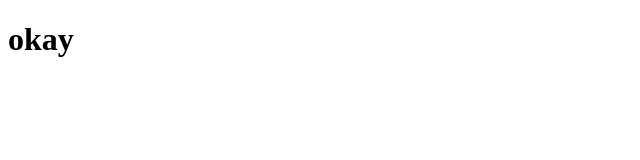
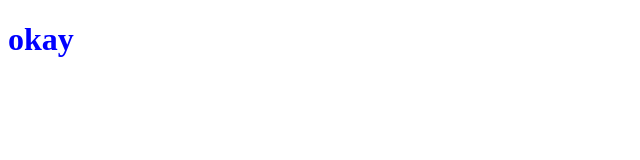
Before and after one commit to merccss/website, a plain HTML site: page index.html in a window 1280 px wide. Shown: the whole page, without its empty margins (0-640 px from the left). Drawn offline with Linux system fonts and the light colour scheme.

Commit message:
Update index.html

```diff
--- a/index.html
+++ b/index.html
@@ -1,2 +1,2 @@
   <!doctype html>
-  <h1 font-family="'Helvetica', 'Arial', sans-serif;"> okay </h1>
+  <h1 style="color:blue;"> okay </h1>
```
